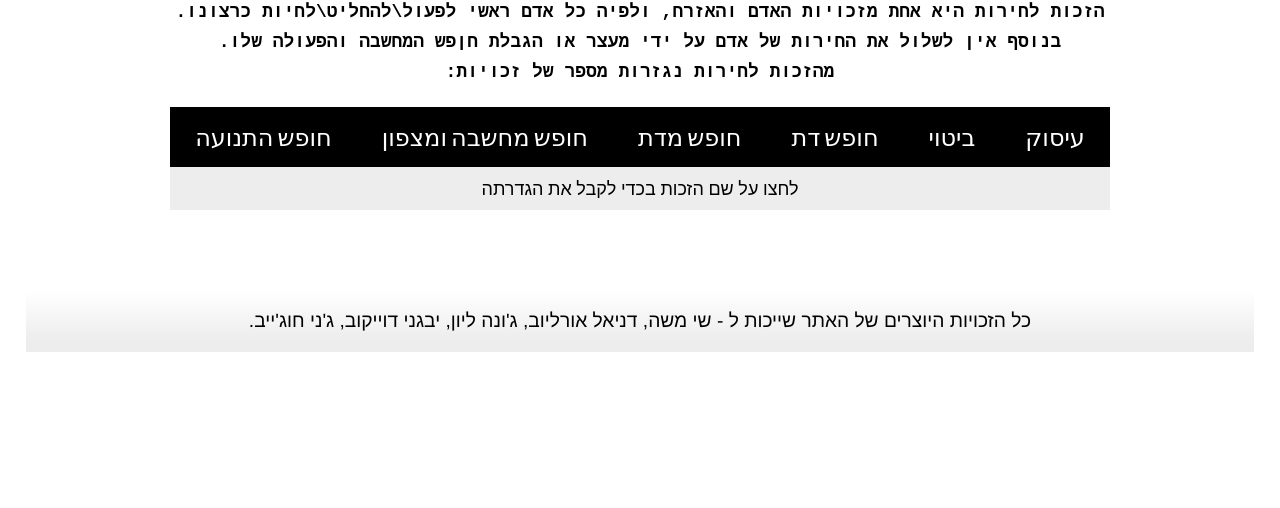
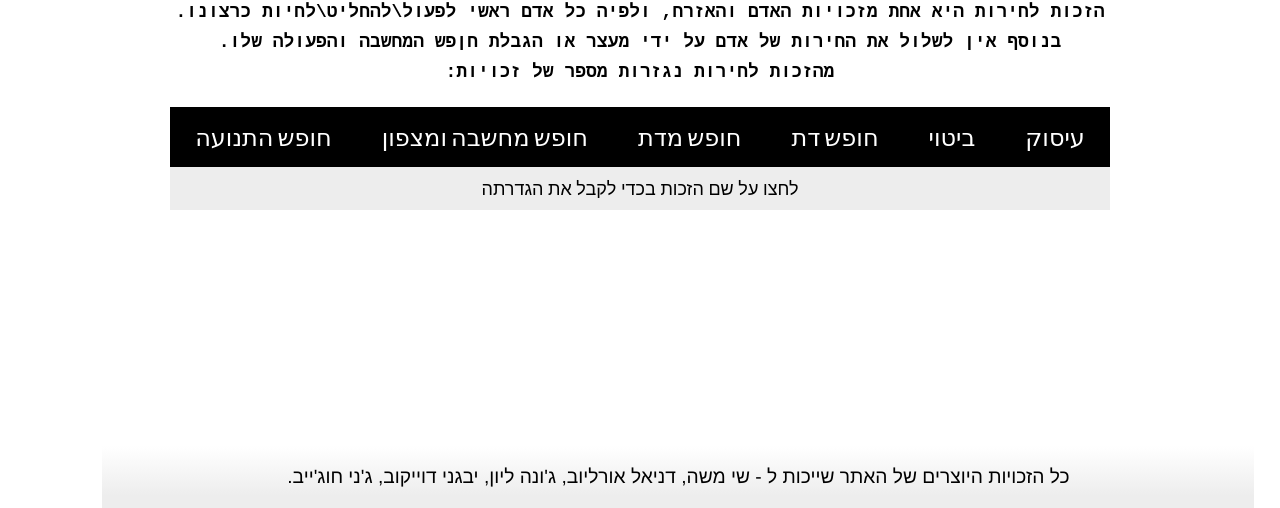
Before and after one commit to sm7654/ezrahot_avoda, a plain HTML site: page index.html in a window 1280 px wide. Shown: the part 292-800 px from the top of the page. Drawn offline with Linux system fonts and the light colour scheme.

Commit message:
Update css.css

```diff
--- a/css.css
+++ b/css.css
@@ -102,9 +102,9 @@ h2 {
     text-decoration: none;
 }
 .footer {
-    width: 100%;
-    position: relative;
-    top: 90px;
+    width: 90%;
+    position: absolute;
+    bottom: 0px;
     padding: 20px 0px;
     background: linear-gradient(white, #ededed 80%);
     color: black;
```
